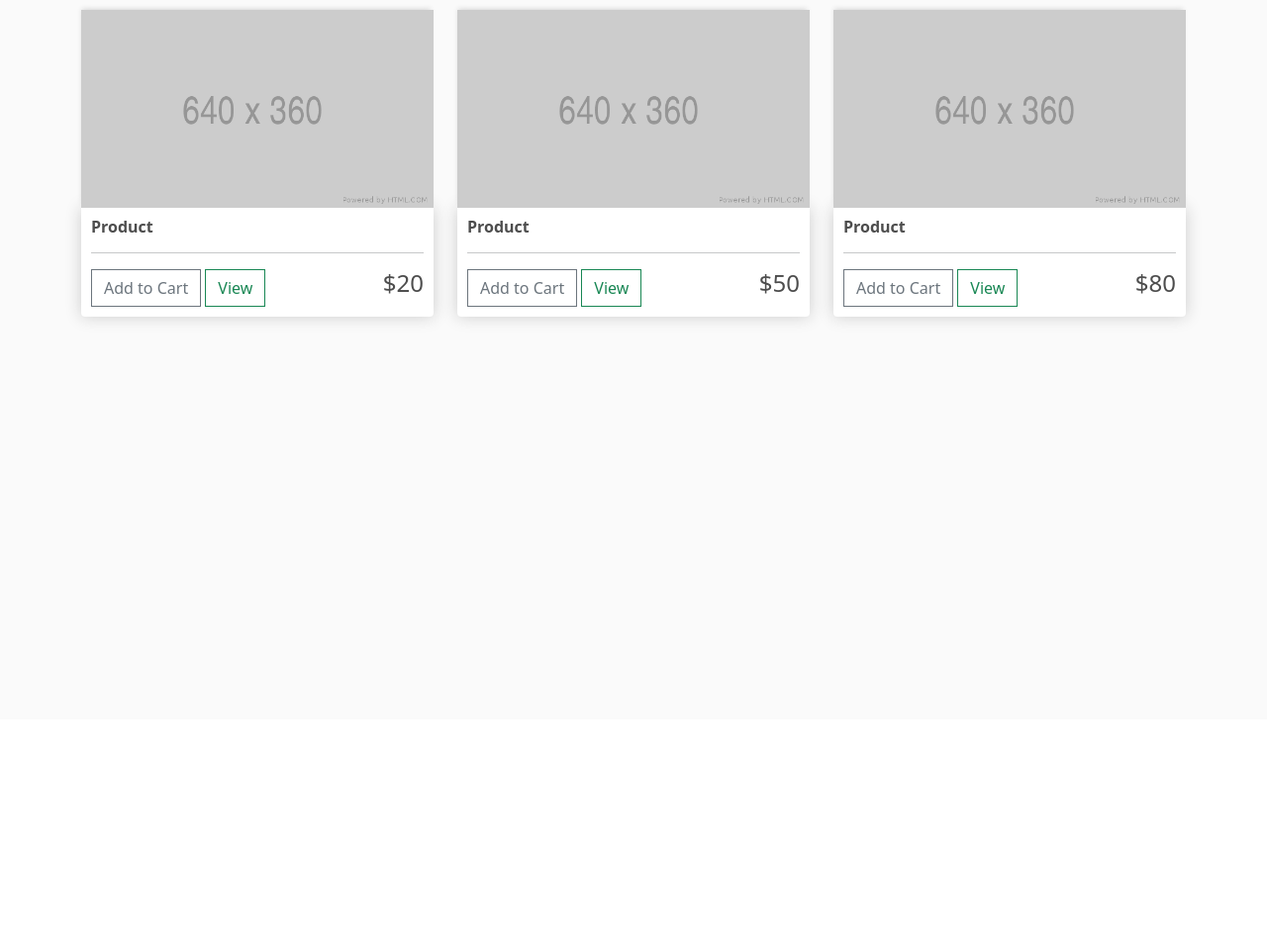
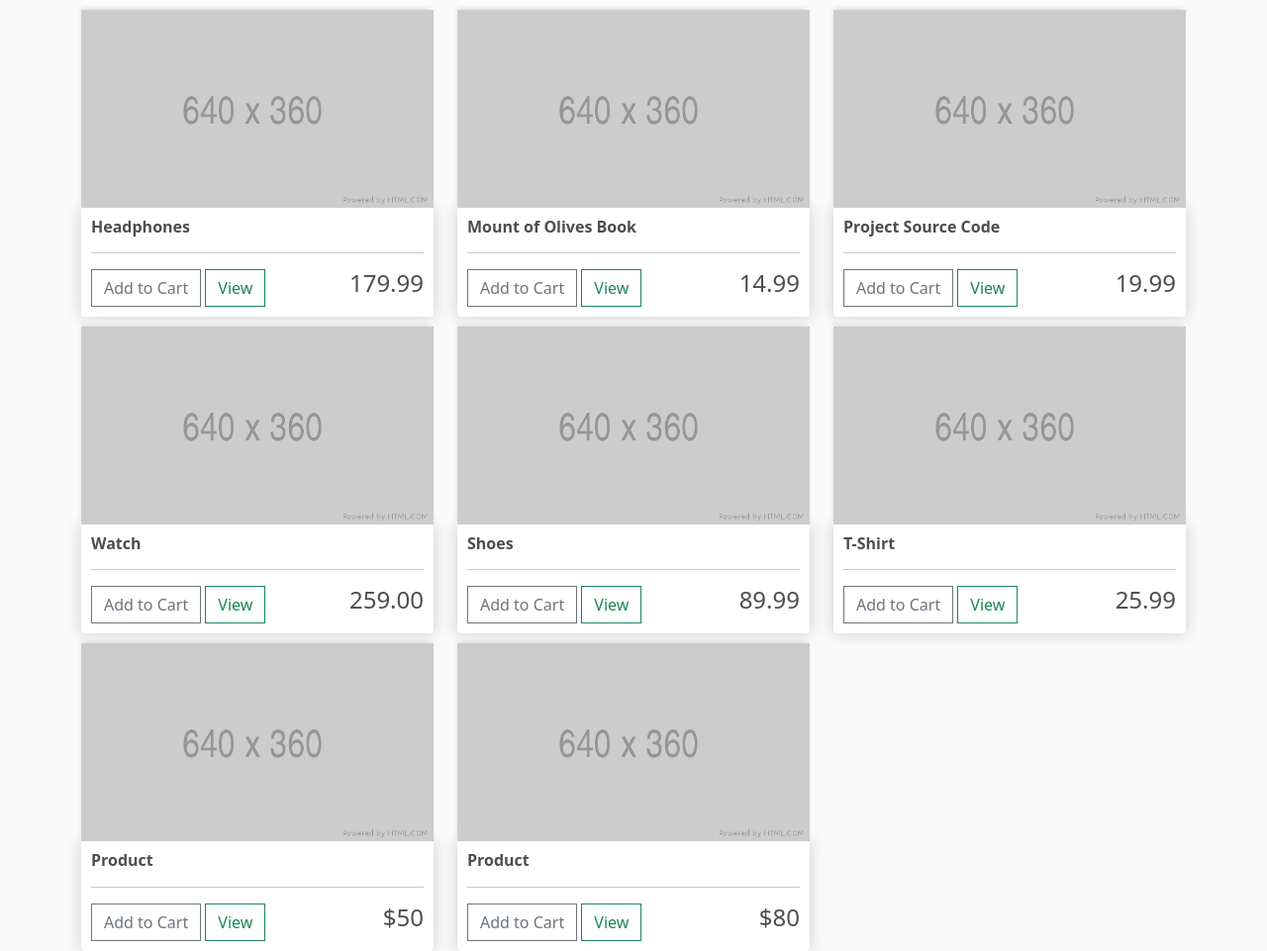
Before and after one commit to Uddhika/django-new, a Django app: page / in a window 1280 px wide. Shown: the part 73-1034 px from the top of the page at 99% size. Before the commit the page ends 401 px from the top, so only its background shows below. Run offline with Django 4.2, Linux system fonts and the light colour scheme; data comes from the database, SQL or seed files in the repository; both versions use the stored data as it was after the commit; some libraries are stand-ins or nearby versions.

Commit message:
data retieved to store panel blocks

```diff
--- a/ecommerce/store/templates/store/store.html
+++ b/ecommerce/store/templates/store/store.html
@@ -14,19 +14,21 @@
 <body>
 
     <div class="row">
-
+        {% for product in products %}
         <div class="col-lg-4">
 
             <img class="thumbnail" src="{% static 'images/placeholder.png' %}" alt="">
 
             <div class="box-element product">
-                <h6><strong>Product</strong></h6>
+                <h6><strong>{{ product.name }}</strong></h6>
                 <hr>
                 <button class="btn btn-outline-secondary add-btn">Add to Cart</button>
                 <a class="btn btn-outline-success" href="#">View</a>
-                <h4 style="display: inline-block; float: right;">$20</h4>
+                <h4 style="display: inline-block; float: right;">{{ product.price|floatformat:2 }}</h4>
             </div>
         </div>
+
+        {% endfor %}
 
         <div class="col-lg-4">
 
--- a/ecommerce/store/views.py
+++ b/ecommerce/store/views.py
@@ -1,7 +1,10 @@
+
 from django.shortcuts import render
+from .models import *
 
 def store(request):
-    context={}
+    products=Product.objects.all()
+    context={'products':products}
     return render(request, 'store/store.html',context)
 
 
```
Also changed, not shown: ecommerce/store/admin.py (+8 -0 lines), ecommerce/db.sqlite3.
